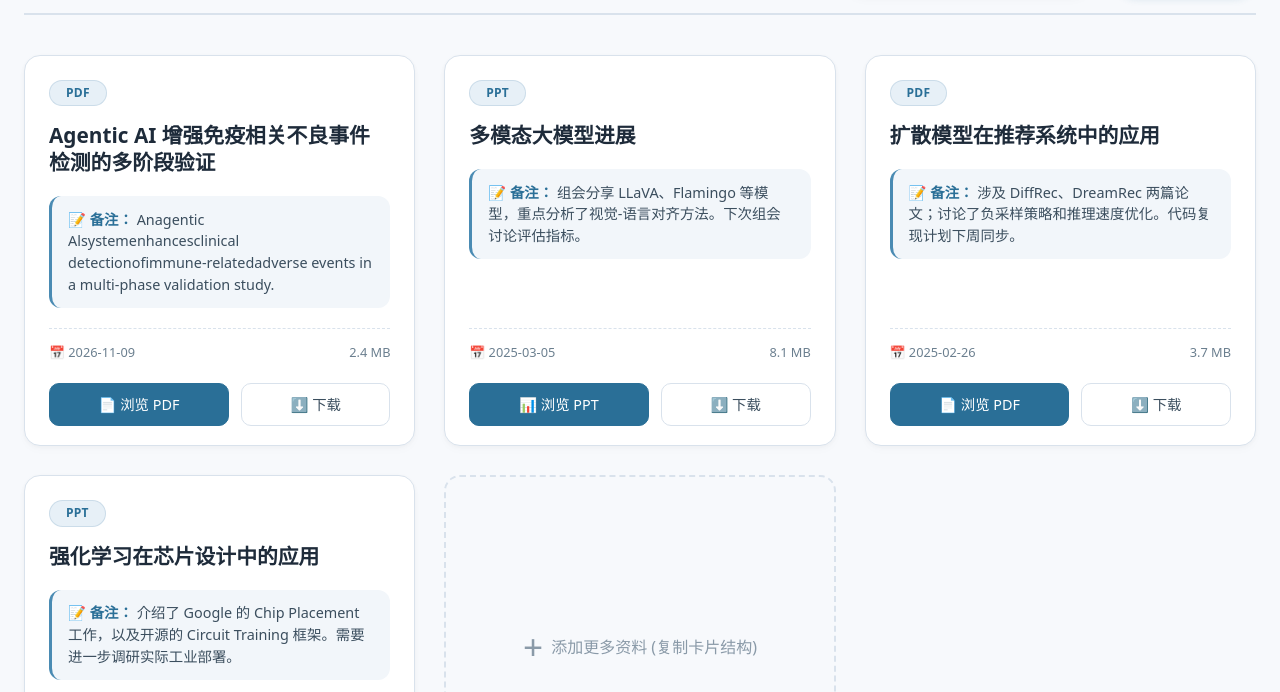
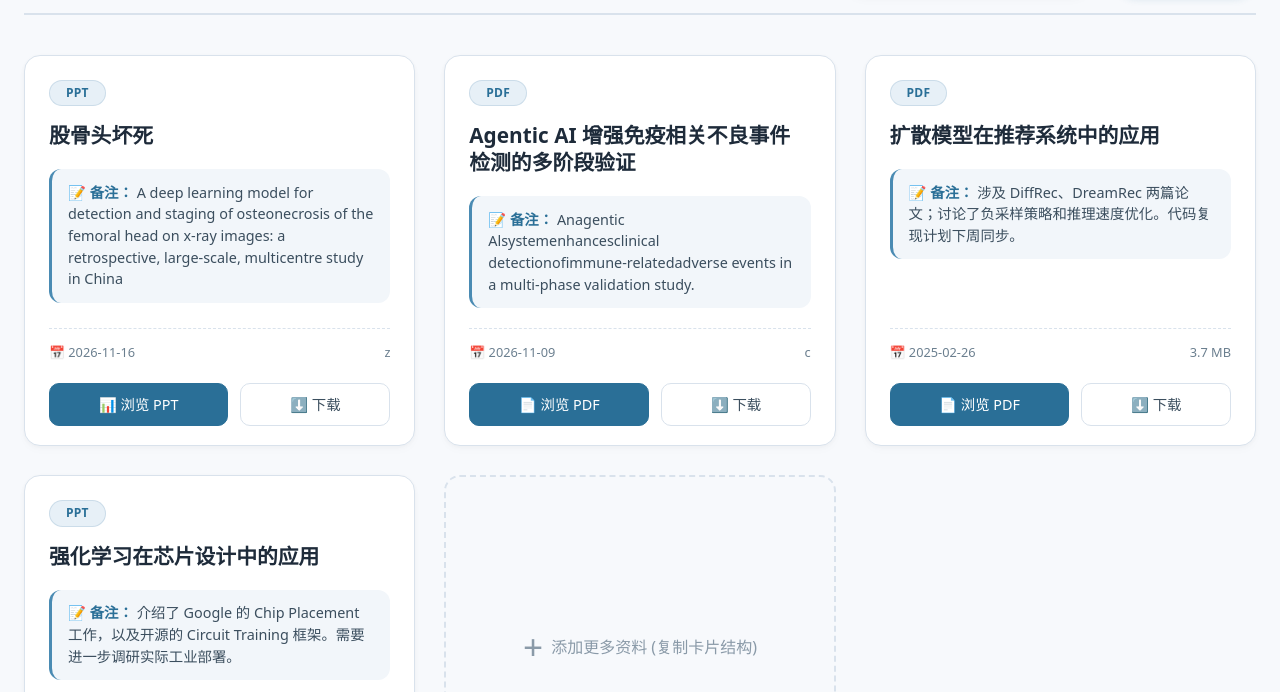
Before and after one commit to Suyinhui/hyq, a plain HTML site: page index.html in a window 1280 px wide. Shown: the part 108-800 px from the top of the page. Drawn offline with Linux system fonts and the light colour scheme.

Commit message:
Update index.html

```diff
--- a/index.html
+++ b/index.html
@@ -383,6 +383,24 @@
     <!-- 文件卡片网格 —— 每个卡片代表一个组会资料。方便复制、添加、删除 -->
     <div class="resource-grid">
 
+      <!-- 卡片 2：示例 PPT + 备注 -->
+      <div class="resource-card">
+        <div class="file-badge">PPT</div>
+        <div class="file-title">股骨头坏死</div>
+        <div class="file-notes">
+          <strong>📝 备注：</strong> A deep learning model for detection and staging of osteonecrosis of the femoral head on x-ray images: a retrospective, large-scale, multicentre study in China
+        </div>
+        <div class="file-meta">
+          <span>📅 2026-11-16</span>
+          <span>z</span>
+        </div>
+        <div class="card-actions">
+          <!-- 请将 href 替换为你的实际文件链接 (如 github pages 上的 pdf 路径) -->
+          <a href="files/Wei 等 - 2026 - A deep learning model for detection and staging of osteonecrosis of the femoral head on x-ray images.pdf" class="btn btn-primary" target="_blank" rel="noopener">📊 浏览 PPT</a>
+          <a href="#" class="btn btn-outline" download>⬇️ 下载</a>
+        </div>
+      </div>
+
       <!-- 卡片 1：示例 PDF + 备注，里面的链接都可以替换为你的真实文件地址 -->
       <div class="resource-card">
         <div class="file-badge">PDF</div>
@@ -393,29 +411,11 @@
         </div>
         <div class="file-meta">
           <span>📅 2026-11-09</span>
-          <span>2.4 MB</span>
+          <span>c</span>
         </div>
         <div class="card-actions">
           <!-- 请将 href 替换为你的实际文件链接 (如 github pages 上的 pdf 路径) -->
           <a href="#" class="btn btn-primary" target="_blank" rel="noopener">📄 浏览 PDF</a>
-          <a href="#" class="btn btn-outline" download>⬇️ 下载</a>
-        </div>
-      </div>
-
-      <!-- 卡片 2：示例 PPT + 备注 -->
-      <div class="resource-card">
-        <div class="file-badge">PPT</div>
-        <div class="file-title">多模态大模型进展</div>
-        <div class="file-notes">
-          <strong>📝 备注：</strong> 组会分享 LLaVA、Flamingo 等模型，重点分析了视觉-语言对齐方法。下次组会讨论评估指标。
-        </div>
-        <div class="file-meta">
-          <span>📅 2025-03-05</span>
-          <span>8.1 MB</span>
-        </div>
-        <div class="card-actions">
-          <!-- 请将 href 替换为你的实际文件链接 (如 github pages 上的 pdf 路径) -->
-          <a href="https://github.com/Suyinhui/hyq/blob/main/files/Merlin_20260324.pdf" class="btn btn-primary" target="_blank" rel="noopener">📊 浏览 PPT</a>
           <a href="#" class="btn btn-outline" download>⬇️ 下载</a>
         </div>
       </div>
```
